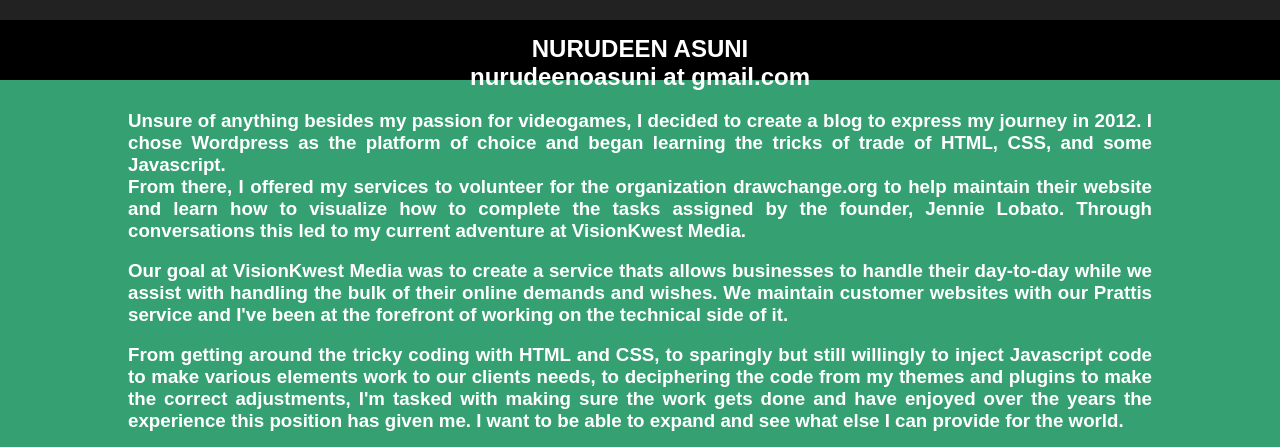
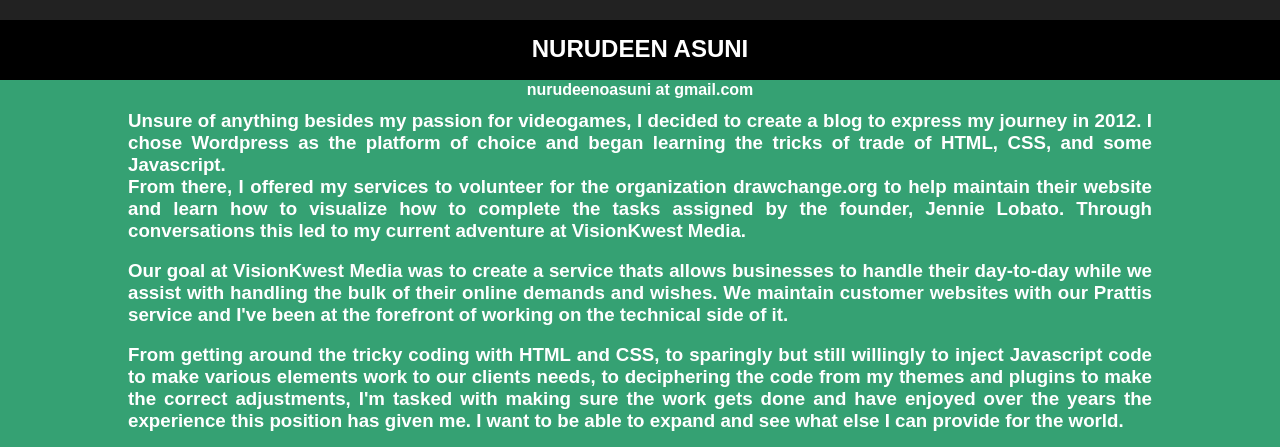
Before and after one commit to noasuni/noasuni.github.io, a plain HTML site: page index.html in a window 1280 px wide. Shown: the top 447 px of the page. Drawn offline with Linux system fonts and the light colour scheme.

Commit message:
Update index.html

```diff
--- a/index.html
+++ b/index.html
@@ -5,7 +5,7 @@
 </head>
 <body>
   <div class="headline"><br/></div>
-  <div class="headline2" style="text-align: center; padding-top: 15px; padding-bottom: 15px;"><h2>NURUDEEN ASUNI <br/>nurudeenoasuni at gmail.com</h2></br></div>
+  <div class="headline2" style="text-align: center; padding-top: 15px; padding-bottom: 15px;"><h2>NURUDEEN ASUNI</h2> <br/><h4>nurudeenoasuni at gmail.com</h4></br></div>
   <div class="maincontent">
     <h3>Unsure of anything besides my passion for videogames, I decided to create a blog to express my journey in 2012. I chose Wordpress
    as the platform of choice and began learning the tricks of trade of HTML, CSS, and some Javascript. </h3>
```
